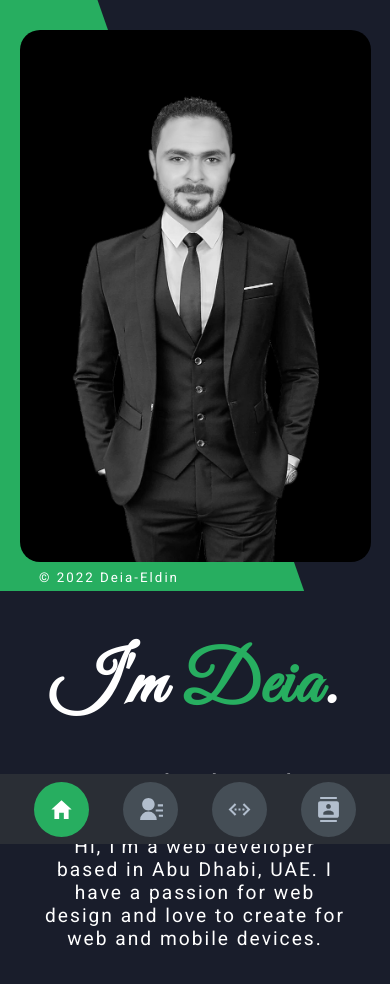
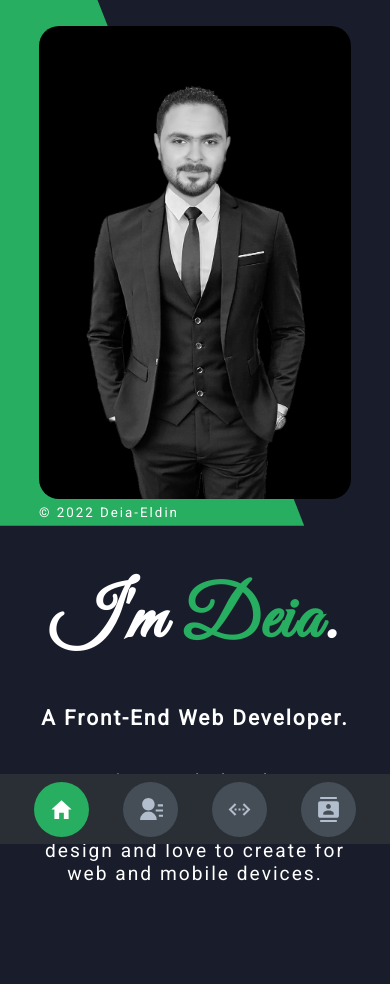
Before and after one commit to DeiaHamad/Project-5-Portfolio-Version-1, a React (Create React App) app: page / in a window 390 px wide. Shown: the top 984 px of the page. Built offline with nearby package versions, Linux system fonts and the light colour scheme.

Commit message:
deploying my portfolio

```diff
--- a/src/data/myData.js
+++ b/src/data/myData.js
@@ -191,7 +191,7 @@ const myData = {
           {
             lang: "Sass",
             icon: <DiSass className="project-icon" />,
-            codeLines: 1195,
+            codeLines: 1199,
           },
           {
             lang: "React",
--- a/src/sass/App.css
+++ b/src/sass/App.css
@@ -4,8 +4,6 @@
   display: grid;
   -ms-grid-columns: (1fr)[2];
       grid-template-columns: repeat(2, 1fr);
-  -ms-grid-columns: 60% 40%;
-      grid-template-columns: 60% 40%;
   grid-auto-rows: 100vh;
   padding-left: 0;
 }
@@ -50,7 +48,7 @@
           align-items: flex-end;
   background-color: var(--color-black);
   height: 90%;
-  width: 90%;
+  width: 80%;
   border-radius: 20px;
 }
 
@@ -63,6 +61,7 @@
   transition: var(--transition);
   -webkit-filter: grayscale(100%);
           filter: grayscale(100%);
+  z-index: 1;
 }
 
 .home .left-home .img-container img:hover {
@@ -904,6 +903,14 @@
 }
 
 @media all and (max-width: 1200px) {
+  .home {
+    display: -ms-grid;
+    display: grid;
+    -ms-grid-columns: (1fr)[2];
+        grid-template-columns: repeat(2, 1fr);
+    -ms-grid-columns: 60% 40%;
+        grid-template-columns: 60% 40%;
+  }
   .portfolio .projects {
     gap: 50px 40px;
   }
--- a/src/sass/_home.scss
+++ b/src/sass/_home.scss
@@ -2,7 +2,6 @@
 
 .home {
   @include grid(2);
-  grid-template-columns: 60% 40%;
   grid-auto-rows: 100vh;
   padding-left: 0;
 
@@ -26,7 +25,7 @@
       align-items: flex-end;
       background-color: var(--color-black);
       height: 90%;
-      width: 90%;
+      width: 80%;
       border-radius: 20px;
 
       img {
@@ -35,6 +34,7 @@
         object-fit: cover;
         transition: var(--transition);
         filter: grayscale(100%);
+        z-index: 1;
 
         &:hover {
           filter: grayscale(0);
--- a/src/sass/_media.scss
+++ b/src/sass/_media.scss
@@ -7,6 +7,10 @@
 }
 
 @media all and (max-width: 1200px) {
+  .home {
+    @include grid(2);
+    grid-template-columns: 60% 40%;
+  }
   .portfolio {
     .projects {
       gap: 50px 40px;
```
Also changed, not shown: 1 other file (tests, documents, lock files or other folders).
